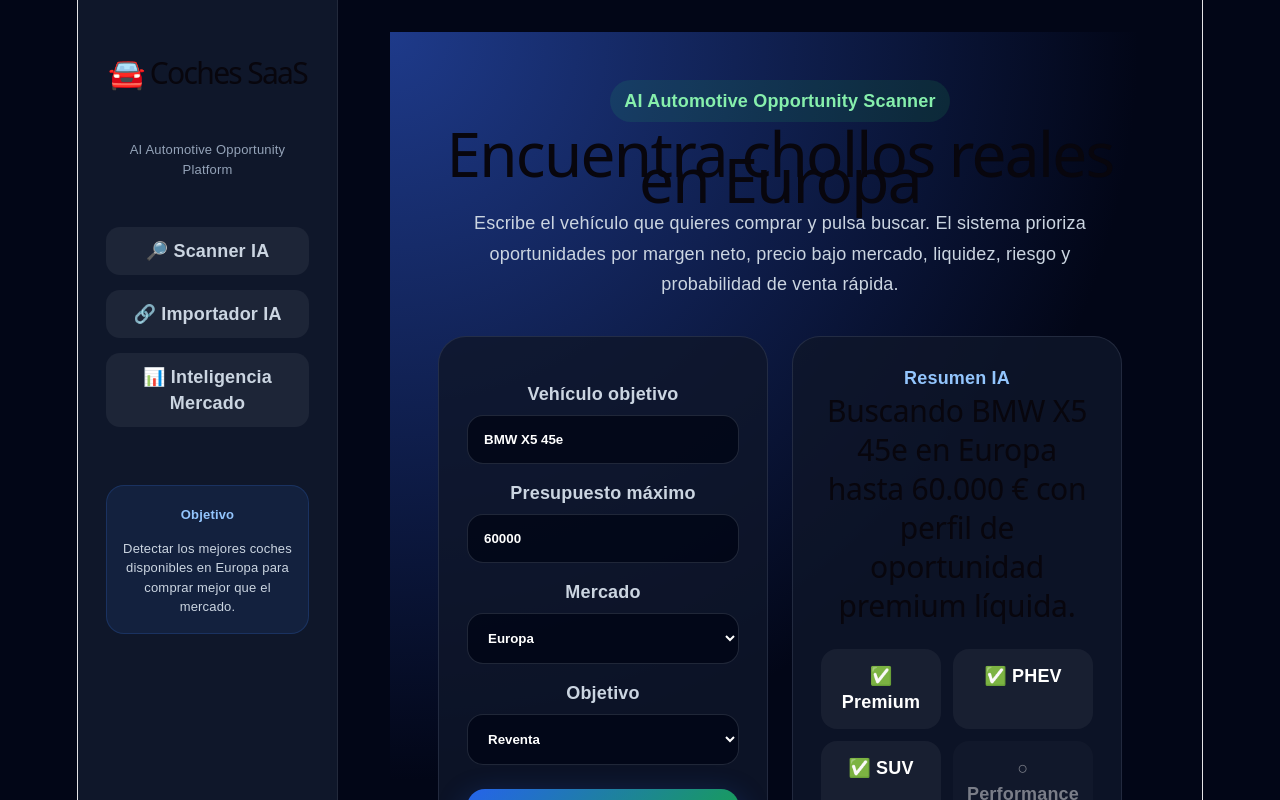
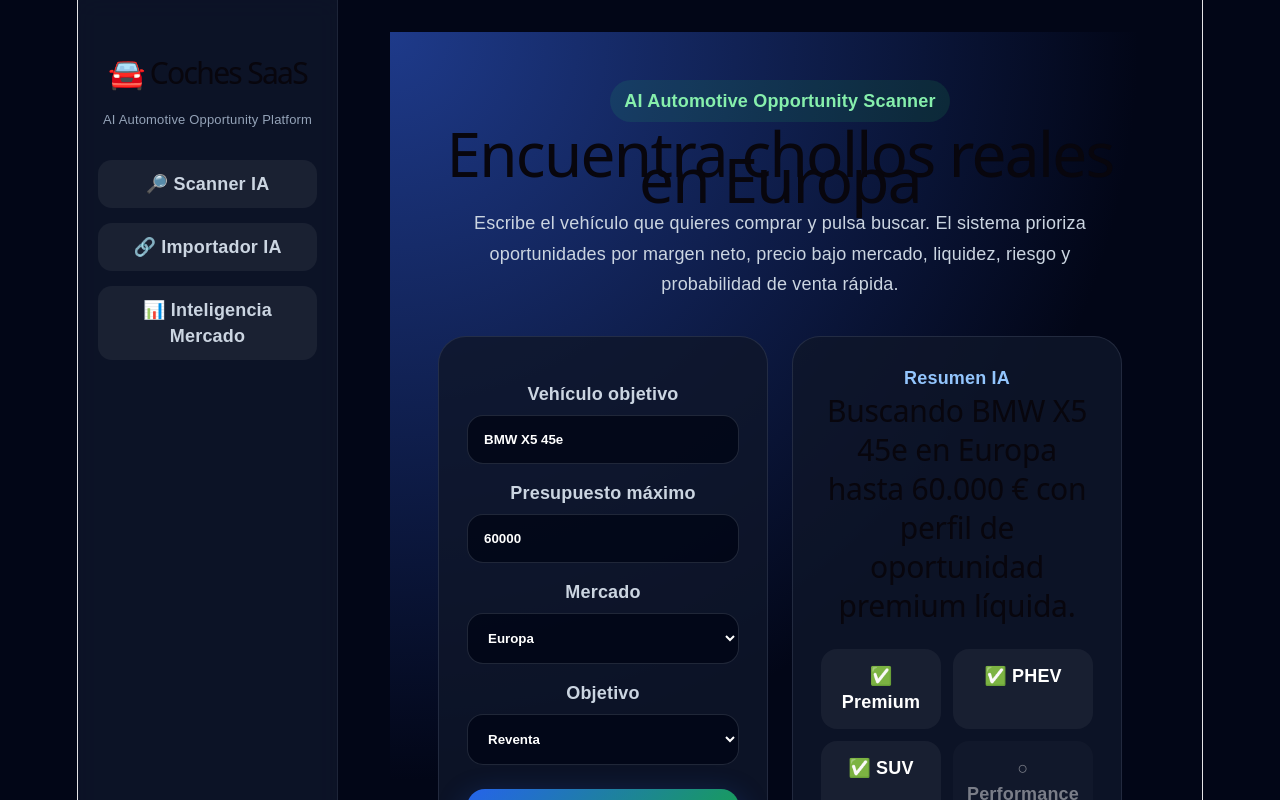
Before and after one commit to inviertetodo-hue/coches-saas-, a React (Vite) app: page / in a window 1280 px wide. Shown: the top 800 px of the page. Built offline with nearby package versions, Linux system fonts and the light colour scheme.

Commit message:
Simplify sidebar composition structure

```diff
--- a/src/components/layout/AppSidebar.jsx
+++ b/src/components/layout/AppSidebar.jsx
@@ -4,12 +4,24 @@ import AppSidebarObjective from "./AppSidebarObjective";
 
 export default function AppSidebar() {
   return (
-    <aside>
-      <AppSidebarBrand />
+    <aside style={sidebarStyle}>
+      <div>
+        <AppSidebarBrand />
 
-      <AppSidebarNav />
+        <AppSidebarNav />
+      </div>
 
       <AppSidebarObjective />
     </aside>
   );
 }
+
+const sidebarStyle = {
+  display: "flex",
+  flexDirection: "column",
+  justifyContent: "space-between",
+  padding: "28px 20px",
+  borderRight: "1px solid rgba(148,163,184,0.12)",
+  background: "rgba(15,23,42,0.82)",
+  backdropFilter: "blur(12px)",
+};
```
